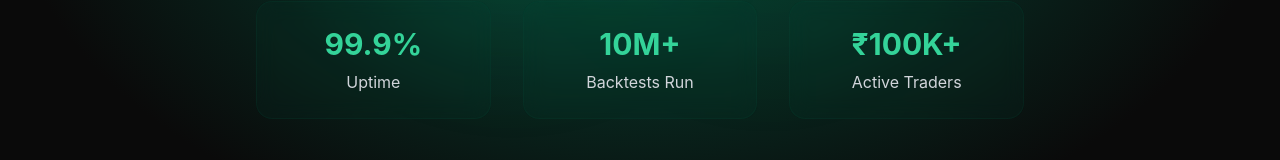
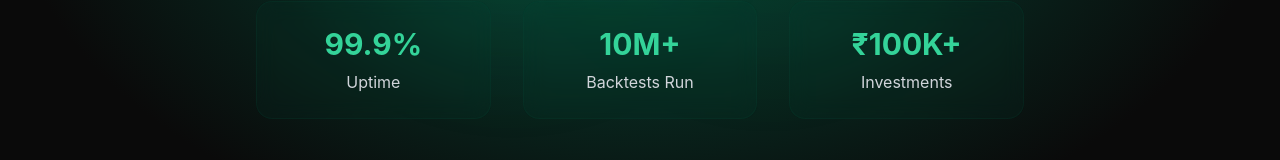
Before and after one commit to Mansi1975/curve-backtest-forge, a React (Vite) app: page / in a window 1280 px wide. Shown: the part 534-694 px from the top of the page. Built offline with nearby package versions, Linux system fonts and the light colour scheme.

Commit message:
Visual edit in Lovable
Edited UI in Lovable

```diff
--- a/src/components/HeroSection.tsx
+++ b/src/components/HeroSection.tsx
@@ -48,7 +48,7 @@ refine your trading strategies using institutional-grade analytics</p>
             </div>
             <div className="glass-effect rounded-2xl p-6 text-center">
               <div className="text-3xl font-bold text-emerald-400 mb-2">₹100K+</div>
-              <div className="text-gray-300">Active Traders</div>
+              <div className="text-gray-300">Investments</div>
             </div>
           </div>
         </div>
```
